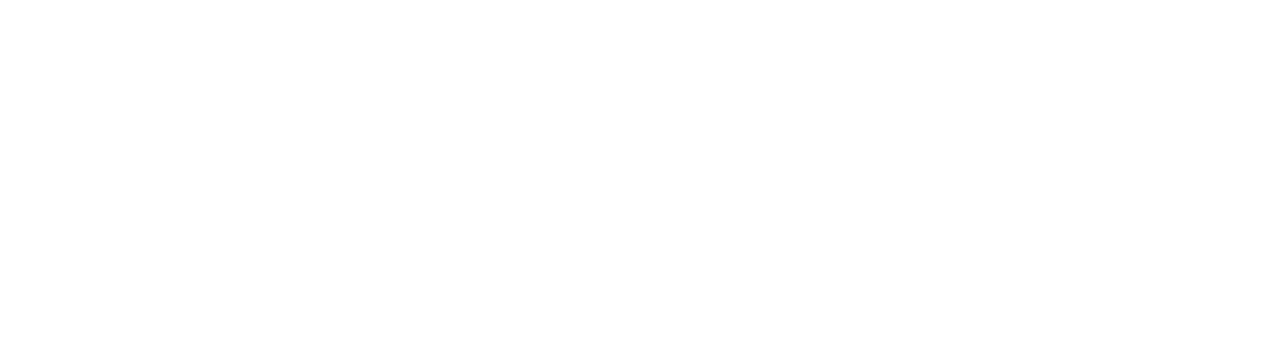
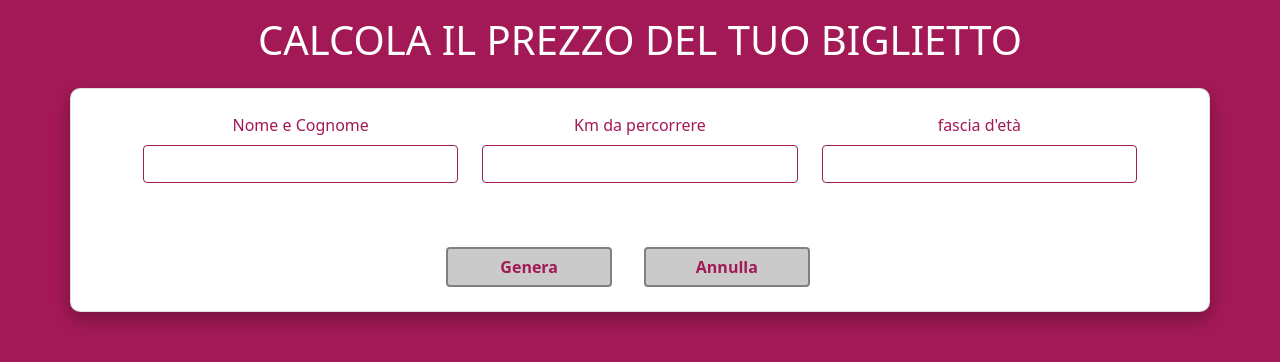
Before and after one commit to DarioBosco/js-biglietto-treno-form, a plain HTML site: page index.html in a window 1280 px wide. Drawn offline with nearby package versions, Linux system fonts and the light colour scheme.

Commit message:
Prima card finita

```diff
--- a/css/style.css
+++ b/css/style.css
@@ -3,8 +3,19 @@
 	padding: 0;
 	box-sizing: border-box;
 }
+
+:root {
+	--main: #a21956;
+	--secondary: #cacacb;
+	--tertiary: #7e7e7f;
+}
 /* -------------------------------------------------- */
 /* Inizio Common */
+body .wrapper {
+	background-color: var(--main);
+	height: 100vh;
+	width: 100%;
+}
 
 /* Fine Common */
 /* -------------------------------------------------- */
@@ -13,7 +24,31 @@
 /* Fine Header */
 /* -------------------------------------------------- */
 /* Inizio Main */
+input.form-control {
+	border-color: var(--main);
+}
+label {
+	color: var(--main);
+}
 
+button.btn,
+button.btn:hover {
+	background-color: var(--secondary);
+	border-color: grey;
+	border-width: 2px;
+	color: var(--main);
+}
+
+button.btn:active,
+button.btn:focus {
+	border-color: var(--main);
+	box-shadow: none;
+}
+
+.card {
+	border-radius: 10px;
+	box-shadow: 0 0.5rem 1rem rgba(0, 0, 0, 0.25);
+}
 /* Fine Main */
 /* -------------------------------------------------- */
 /* !DEBUG ZONE! */
--- a/index.html
+++ b/index.html
@@ -4,19 +4,50 @@
 		<meta charset="UTF-8" />
 		<meta http-equiv="X-UA-Compatible" content="IE=edge" />
 		<meta name="viewport" content="width=device-width, initial-scale=1.0" />
+		<link href="https://cdn.jsdelivr.net/npm/bootstrap@5.0.2/dist/css/bootstrap.min.css" rel="stylesheet" integrity="sha384-EVSTQN3/azprG1Anm3QDgpJLIm9Nao0Yz1ztcQTwFspd3yD65VohhpuuCOmLASjC" crossorigin="anonymous" />
 		<link rel="stylesheet" href="./css/style.css" />
 
 		<title>Biglietto treno JS</title>
 	</head>
 
 	<body>
-		<!-- Inizio Header -->
-		<header></header>
-		<!-- Fine Header -->
+		<div class="wrapper">
+			<!-- Inizio Header -->
+			<header>
+				<div class="container py-3">
+					<div class="row text-center">
+						<h1 class="col text-white">CALCOLA IL PREZZO DEL TUO BIGLIETTO</h1>
+					</div>
+				</div>
+			</header>
+			<!-- Fine Header -->
 
-		<!-- Inizio Main -->
-		<main></main>
-		<!-- Fine Main -->
+			<!-- Inizio Main -->
+			<main>
+				<div class="container card p-4">
+					<form class="row px-5 text-center">
+						<div class="col mb-3">
+							<label for="exampleInputEmail1" class="form-label">Nome e Cognome</label>
+							<input type="name" class="form-control" id="exampleInputEmail1" />
+						</div>
+						<div class="col mb-3">
+							<label for="exampleInputEmail1" class="form-label">Km da percorrere</label>
+							<input type="email" class="form-control" id="exampleInputEmail1" />
+						</div>
+						<div class="col mb-3">
+							<label for="exampleInputEmail1" class="form-label">fascia d'età</label>
+							<input type="email" class="form-control" id="exampleInputEmail1" />
+						</div>
+						<div class="row justify-content-center mt-5">
+							<button type="submit" class="col-2 mx-3 btn fw-bold">Genera</button>
+							<button type="submit" class="col-2 mx-3 btn fw-bold">Annulla</button>
+						</div>
+					</form>
+				</div>
+			</main>
+			<!-- Fine Main -->
+		</div>
+		<script src="https://cdn.jsdelivr.net/npm/bootstrap@5.0.2/dist/js/bootstrap.bundle.min.js" integrity="sha384-MrcW6ZMFYlzcLA8Nl+NtUVF0sA7MsXsP1UyJoMp4YLEuNSfAP+JcXn/tWtIaxVXM" crossorigin="anonymous"></script>
 		<script src="./js/main.js"></script>
 	</body>
 </html>
```
Also changed, not shown: js/main.js (+13 -0 lines).
